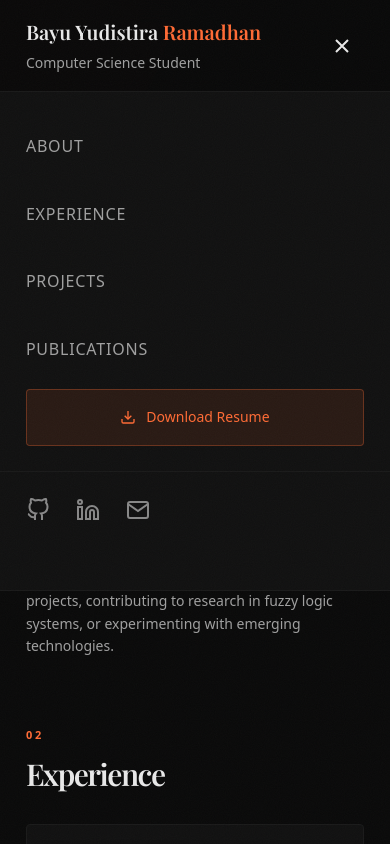
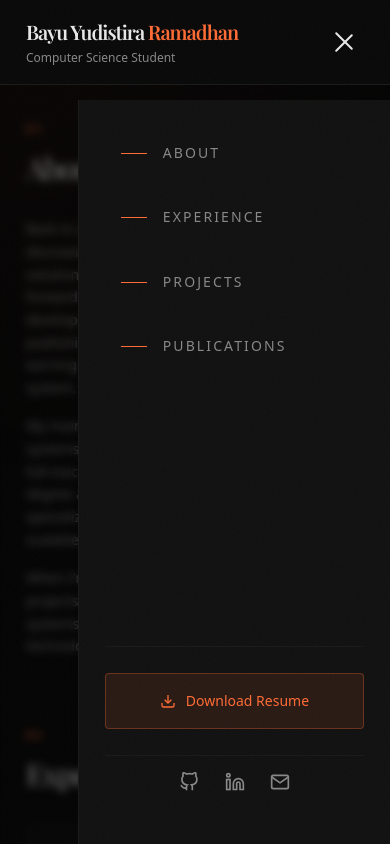
Before and after one commit to Bayudistirar/portfolio, a Next.js app: page / in a window 390 px wide. Both pictures are taken after a click on the button "Toggle menu". Shown: the top 844 px of the page. Built offline with nearby package versions, Linux system fonts and the light colour scheme.

Commit message:
feat: update MobileHeader component with improved menu toggle and social links integration

```diff
--- a/components/MobileHeader.tsx
+++ b/components/MobileHeader.tsx
@@ -1,74 +1,115 @@
 "use client";
-
 import { useState } from "react";
-import { PERSONAL_INFO, NAV_ITEMS } from "@/lib/constants";
-import SocialLinks from "./SocialLinks";
+import { PERSONAL_INFO, NAV_ITEMS, SOCIAL_LINKS } from "@/lib/constants";
 
 export default function MobileHeader() {
-	const [isOpen, setIsOpen] = useState(false);
+	const [isMenuOpen, setIsMenuOpen] = useState(false);
 
 	const handleNavClick = (id: string) => {
 		const element = document.getElementById(id);
 		if (element) {
 			element.scrollIntoView({ behavior: "smooth" });
-			setIsOpen(false);
+			setIsMenuOpen(false);
 		}
 	};
 
 	return (
-		<header className="lg:hidden fixed top-0 left-0 right-0 z-50 bg-bg-primary/95 backdrop-blur-[12px] border-b border-border">
-			<div className="flex items-center justify-between px-lg py-md md:px-xl md:py-lg">
+		<>
+			<header className="lg:hidden fixed top-0 left-0 right-0 z-50 bg-bg-primary/95 backdrop-blur-md border-b border-border">
+				<div className="flex items-center justify-between px-lg py-md">
 					<div>
-					<h1 className="font-serif text-xl md:text-2xl font-semibold text-text-primary">
+						<h1 className="font-serif text-xl font-semibold text-text-primary tracking-tighter">
 							{PERSONAL_INFO.name}{" "}
 							<span className="text-accent">{PERSONAL_INFO.nameAccent}</span>
 						</h1>
-					<p className="text-sm md:text-base text-text-secondary mt-1">
-						{PERSONAL_INFO.title}
-					</p>
+						<p className="text-xs text-text-muted">{PERSONAL_INFO.title}</p>
 					</div>
 
+					{/* Animated Hamburger Button */}
 					<button
-					onClick={() => setIsOpen(!isOpen)}
-					className="p-sm text-text-primary hover:text-accent transition-colors"
+						onClick={() => setIsMenuOpen(!isMenuOpen)}
+						className="relative w-10 h-10 flex items-center justify-center text-text-primary hover:text-accent transition-colors duration-300"
 						aria-label="Toggle menu"
+						aria-expanded={isMenuOpen}
 					>
-					<svg
-						width="24"
-						height="24"
-						viewBox="0 0 24 24"
-						fill="none"
-						stroke="currentColor"
-						strokeWidth="2"
-					>
-						{isOpen ? (
-							<path d="M18 6L6 18M6 6l12 12" />
-						) : (
-							<path d="M3 12h18M3 6h18M3 18h18" />
-						)}
-					</svg>
+						<div className="w-6 h-5 flex flex-col justify-between">
+							{/* Top line */}
+							<span
+								className={`w-full h-0.5 bg-current rounded-full transition-all duration-300 ease-in-out origin-center ${
+									isMenuOpen
+										? "rotate-45 translate-y-2"
+										: "rotate-0 translate-y-0"
+								}`}
+							/>
+							{/* Middle line */}
+							<span
+								className={`w-full h-0.5 bg-current rounded-full transition-all duration-300 ease-in-out ${
+									isMenuOpen ? "opacity-0 scale-0" : "opacity-100 scale-100"
+								}`}
+							/>
+							{/* Bottom line */}
+							<span
+								className={`w-full h-0.5 bg-current rounded-full transition-all duration-300 ease-in-out origin-center ${
+									isMenuOpen
+										? "-rotate-45 -translate-y-2"
+										: "rotate-0 translate-y-0"
+								}`}
+							/>
+						</div>
 					</button>
 				</div>
+			</header>
 
-			{/* Mobile Menu */}
-			{isOpen && (
-				<nav className="border-t border-border bg-bg-secondary">
-					<div className="px-lg py-lg md:px-xl md:py-xl space-y-sm">
-						{NAV_ITEMS.map((item) => (
+			{/* Backdrop */}
+			<div
+				className={`lg:hidden fixed inset-0 bg-black/60 backdrop-blur-sm z-40 transition-opacity duration-300 ${
+					isMenuOpen ? "opacity-100" : "opacity-0 pointer-events-none"
+				}`}
+				onClick={() => setIsMenuOpen(false)}
+			/>
+
+			{/* Sliding Menu */}
+			<nav
+				className={`lg:hidden fixed top-[100px] right-0 bottom-0 w-[80%] max-w-sm bg-bg-secondary border-l border-border z-40 transition-transform duration-300 ease-in-out ${
+					isMenuOpen ? "translate-x-0" : "translate-x-full"
+				}`}
+			>
+				<div className="flex flex-col h-full p-lg">
+					{/* Navigation Items */}
+					<div className="flex-1 space-y-sm">
+						{NAV_ITEMS.map((item, index) => (
 							<button
 								key={item.id}
 								onClick={() => handleNavClick(item.id)}
-								className="block w-full text-left py-md text-base uppercase tracking-wider text-text-secondary hover:text-accent transition-colors"
+								className="w-full text-left py-md px-md text-sm tracking-[0.15em] uppercase font-medium text-text-muted hover:text-text-primary hover:bg-bg-tertiary rounded transition-all duration-300 flex items-center group"
+								style={{
+									animationDelay: isMenuOpen ? `${index * 50}ms` : "0ms",
+								}}
 							>
+								<span
+									className={`h-px mr-md transition-all duration-300 ${
+										isMenuOpen
+											? "w-lg bg-accent opacity-100"
+											: "w-0 bg-text-muted opacity-0"
+									} group-hover:w-xl group-hover:bg-accent group-hover:opacity-100`}
+									style={{
+										transitionDelay: isMenuOpen
+											? `${index * 50 + 100}ms`
+											: "0ms",
+									}}
+								/>
 								{item.label}
 							</button>
 						))}
+					</div>
 
-						{/* Resume Download Button - Mobile */}
+					{/* Resume Download Button */}
+					<div className="py-lg border-t border-border">
 						<a
 							href="/resume.pdf"
 							download="Bayu_Yudistira_Ramadhan_Resume.pdf"
-							className="flex items-center justify-center gap-sm px-lg py-md bg-accent/10 hover:bg-accent/20 border border-accent/30 hover:border-accent text-accent rounded transition-all duration-300 mt-md"
+							className="flex items-center justify-center gap-sm px-lg py-md bg-accent/10 hover:bg-accent/20 border border-accent/30 hover:border-accent text-accent rounded transition-all duration-300 group"
+							onClick={() => setIsMenuOpen(false)}
 						>
 							<svg
 								width="16"
@@ -77,6 +118,7 @@ export default function MobileHeader() {
 								fill="none"
 								stroke="currentColor"
 								strokeWidth="2"
+								className="group-hover:translate-y-1 transition-transform duration-300"
 							>
 								<path d="M21 15v4a2 2 0 0 1-2 2H5a2 2 0 0 1-2-2v-4" />
 								<polyline points="7 10 12 15 17 10" />
@@ -86,11 +128,66 @@ export default function MobileHeader() {
 						</a>
 					</div>
 
-					<div className="px-lg py-lg md:px-xl md:py-xl border-t border-border">
-						<SocialLinks />
+					{/* Social Links */}
+					<div className="flex justify-center gap-lg pt-md pb-lg border-t border-border">
+						<a
+							href={SOCIAL_LINKS.github}
+							target="_blank"
+							rel="noopener noreferrer"
+							className="text-text-muted hover:text-accent transition-all duration-300 hover:-translate-y-1"
+							aria-label="GitHub"
+						>
+							<svg
+								width="20"
+								height="20"
+								viewBox="0 0 24 24"
+								fill="none"
+								stroke="currentColor"
+								strokeWidth="2"
+							>
+								<path d="M9 19c-5 1.5-5-2.5-7-3m14 6v-3.87a3.37 3.37 0 0 0-.94-2.61c3.14-.35 6.44-1.54 6.44-7A5.44 5.44 0 0 0 20 4.77 5.07 5.07 0 0 0 19.91 1S18.73.65 16 2.48a13.38 13.38 0 0 0-7 0C6.27.65 5.09 1 5.09 1A5.07 5.07 0 0 0 5 4.77a5.44 5.44 0 0 0-1.5 3.78c0 5.42 3.3 6.61 6.44 7A3.37 3.37 0 0 0 9 18.13V22"></path>
+							</svg>
+						</a>
+						<a
+							href={SOCIAL_LINKS.linkedin}
+							target="_blank"
+							rel="noopener noreferrer"
+							className="text-text-muted hover:text-accent transition-all duration-300 hover:-translate-y-1"
+							aria-label="LinkedIn"
+						>
+							<svg
+								width="20"
+								height="20"
+								viewBox="0 0 24 24"
+								fill="none"
+								stroke="currentColor"
+								strokeWidth="2"
+							>
+								<path d="M16 8a6 6 0 0 1 6 6v7h-4v-7a2 2 0 0 0-2-2 2 2 0 0 0-2 2v7h-4v-7a6 6 0 0 1 6-6z"></path>
+								<rect x="2" y="9" width="4" height="12"></rect>
+								<circle cx="4" cy="4" r="2"></circle>
+							</svg>
+						</a>
+						<a
+							href={SOCIAL_LINKS.email}
+							className="text-text-muted hover:text-accent transition-all duration-300 hover:-translate-y-1"
+							aria-label="Email"
+						>
+							<svg
+								width="20"
+								height="20"
+								viewBox="0 0 24 24"
+								fill="none"
+								stroke="currentColor"
+								strokeWidth="2"
+							>
+								<path d="M4 4h16c1.1 0 2 .9 2 2v12c0 1.1-.9 2-2 2H4c-1.1 0-2-.9-2-2V6c0-1.1.9-2 2-2z"></path>
+								<polyline points="22,6 12,13 2,6"></polyline>
+							</svg>
+						</a>
+					</div>
 				</div>
 			</nav>
-			)}
-		</header>
+		</>
 	);
 }
```
Lines whose indentation alone changed are shown as unchanged.
